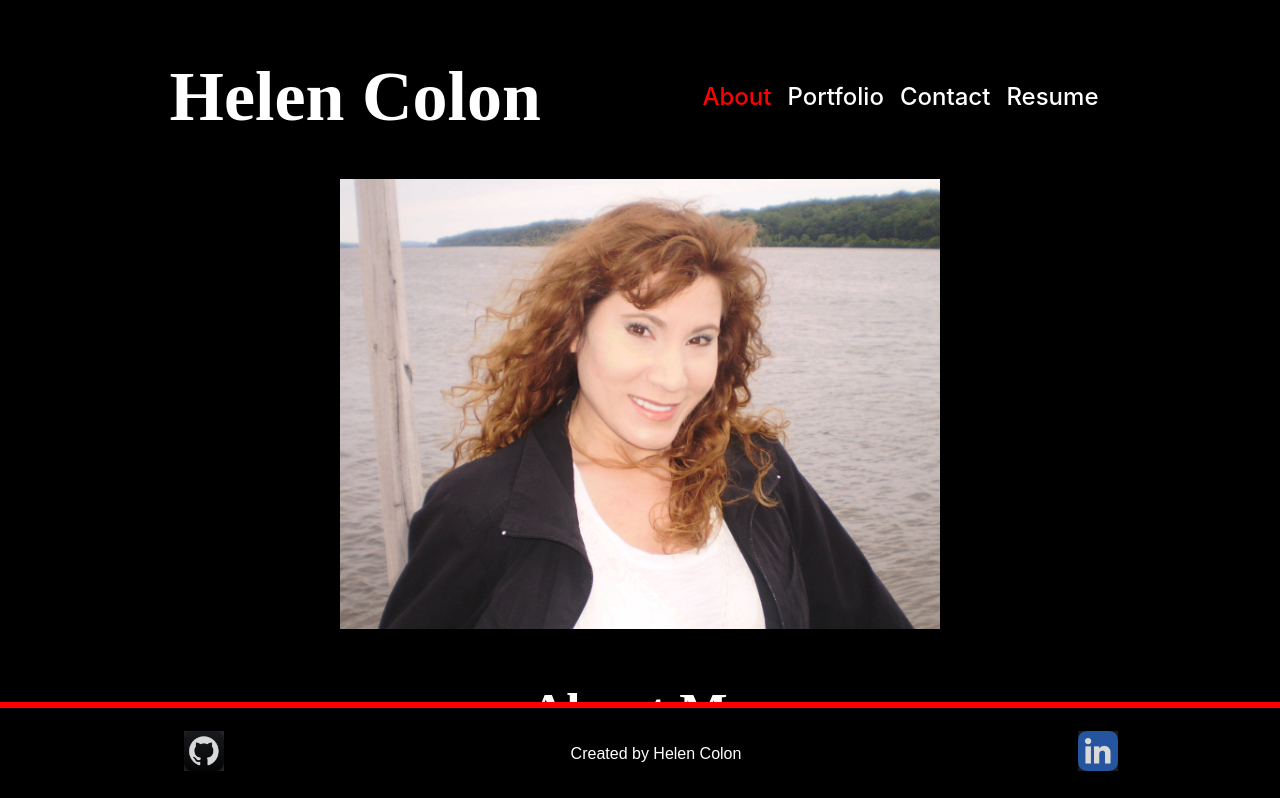
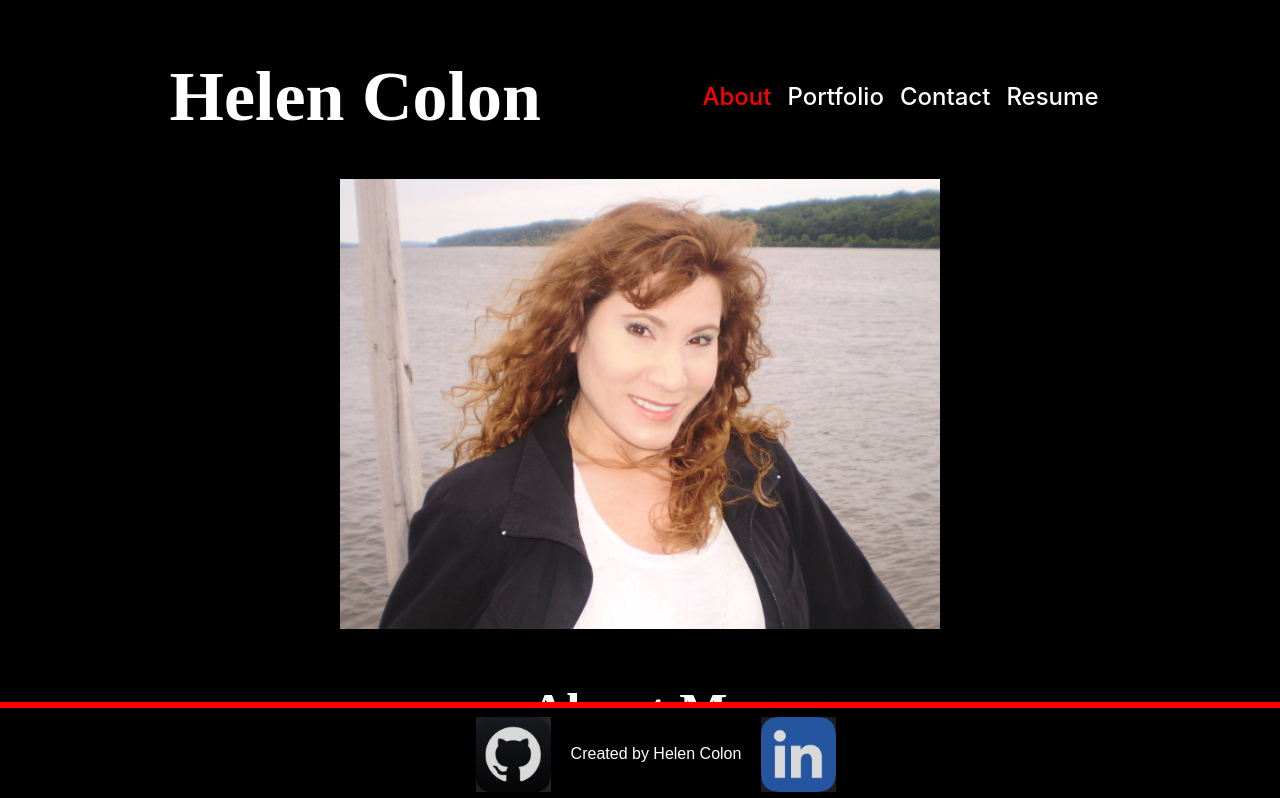
Before and after one commit to Lychnian/react-portfolio, a React (Vite) app: page / in a window 1280 px wide. Shown: the top 798 px of the page. Built offline with nearby package versions, Linux system fonts and the light colour scheme.

Commit message:
Edited footer jsx and css

```diff
--- a/src/components/Footer.jsx
+++ b/src/components/Footer.jsx
@@ -6,11 +6,9 @@ import '../css/footer.css';
 export default function Footer() {
   return (
     <footer className="footer">
-      <div className="left-banner">
+      <div className="footer-content">
         <img src={Github} alt="Github" />
-      </div>
-      <div className="created-by">Created by Helen Colon</div>
-      <div className="right-banner">
+        <div className="created-by">  Created by Helen Colon  </div>
         <img src={LinkedIn} alt="LinkedIn" />
       </div>
     </footer>
--- a/src/css/footer.css
+++ b/src/css/footer.css
@@ -8,22 +8,18 @@
     justify-content: space-around;
     align-items: center;
     height: 60px;
+    font-size: 16px;
     padding: 1rem;
     bottom: 0;
 }
 
-.left-banner img {
-    width: 40px;
-    height: 40px;
-    margin-right: 10px;
-}
-
-.right-banner img {
-    width: 40px;
-    height: 40px;
-    margin-right: 10px;
+.footer-content {
+    display: flex;
+    justify-content: center;
+    align-items: center;
 }
 
 .created-by {
+    margin: 0 20px;
     font-family: "Lucida Calligraphy", sans-serif;
 }
```
